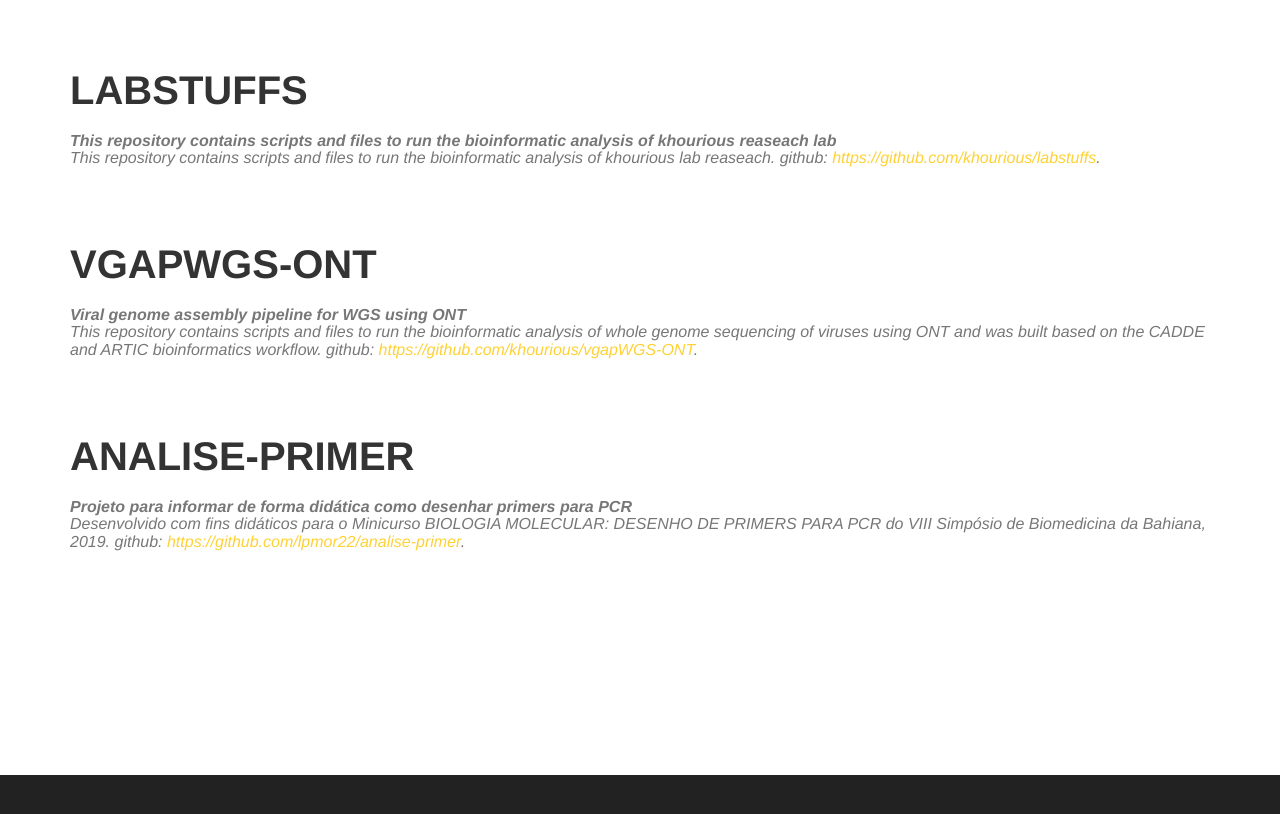
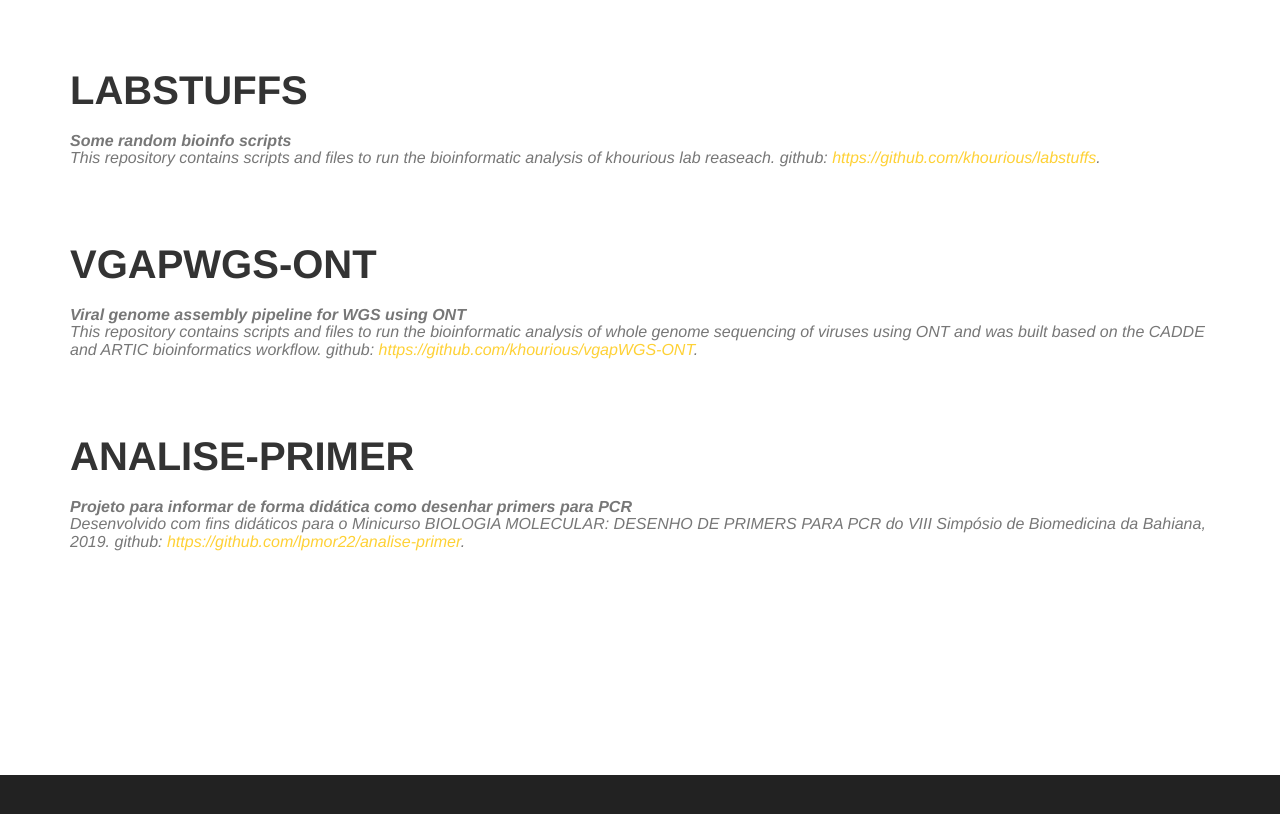
Before and after one commit to lpmor22/lpmor22.github.io, a website: page index.html in a window 1280 px wide. Shown: the part 2380-3194 px from the top of the page. Drawn offline with nearby package versions, Linux system fonts and the light colour scheme; files that its build step writes are made by us from their sources.

Commit message:
Update index.html

```diff
--- a/index.html
+++ b/index.html
@@ -107,7 +107,7 @@
 
 				<h2 class="section-heading">labstuffs</h2>
 				<h3 class="section-subheading text-muted">
-					<b>This repository contains scripts and files to run the bioinformatic analysis of khourious reaseach lab</b></br>
+					<b>Some random bioinfo scripts</b></br>
 					This repository contains scripts and files to run the bioinformatic analysis of khourious lab reaseach. github: <a href="https://github.com/khourious/labstuffs">https://github.com/khourious/labstuffs</a>.</h3>
 
 				<h2 class="section-heading">vgapWGS-ONT</h2>
```
